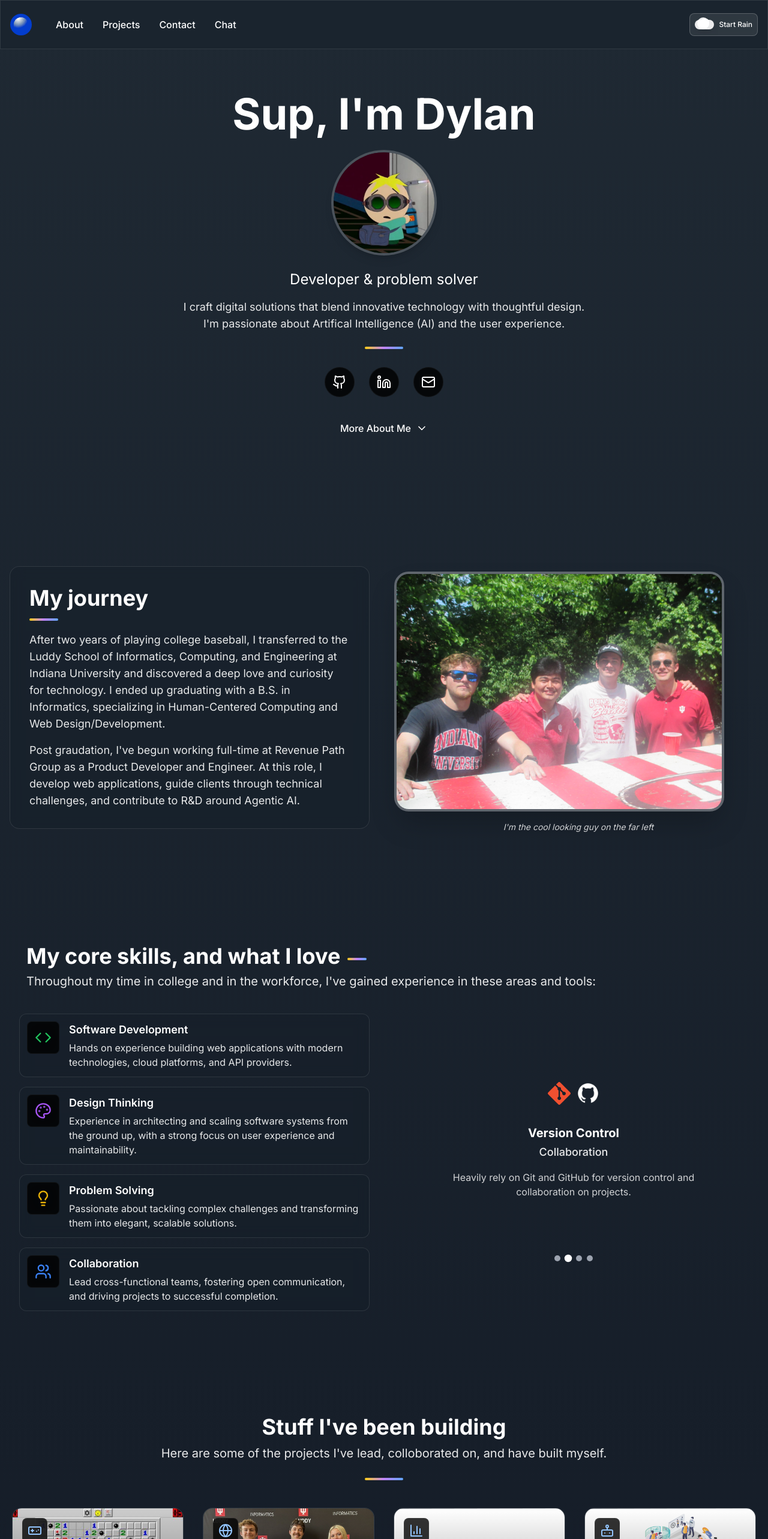
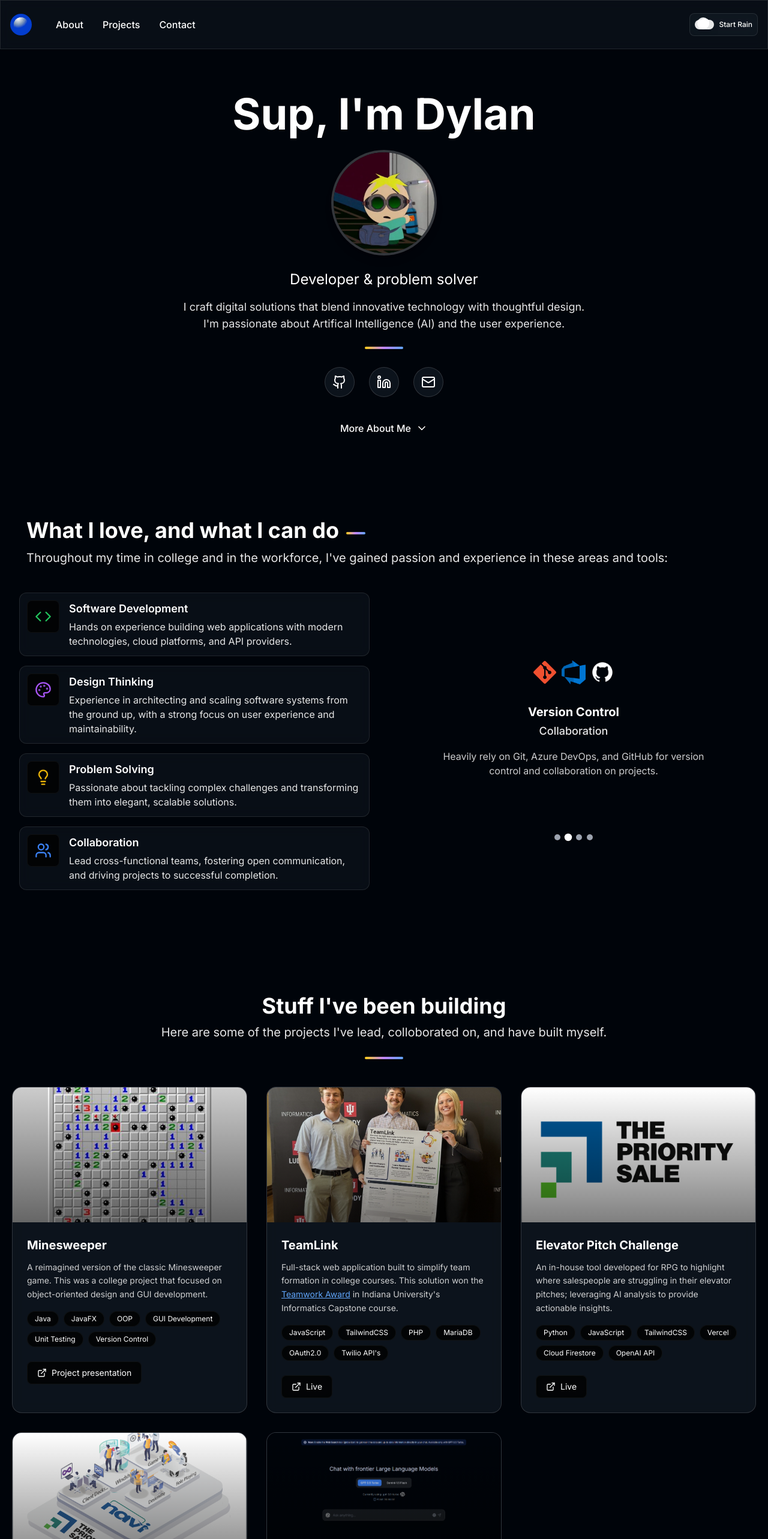
Before and after one commit to dylGray/dylans-web, a React (Vite) app: page / in a window 1280 px wide. Shown: the top 2566 px of the page at 60% size. Built offline with nearby package versions, Linux system fonts and the light colour scheme.

Commit message:
small ui changes

```diff
--- a/src/App.tsx
+++ b/src/App.tsx
@@ -2,12 +2,11 @@
 import { BrowserRouter as Router, Routes, Route, useLocation } from 'react-router-dom';
 import Header from './components/Header';
 import Hero from './components/Hero';
-import About from './components/About';
+// import About from './components/About';
 import Projects from './components/Projects';
 import Footer from './components/Footer';
 import RainDrops from './components/Rain';
 import Experience from './components/Experience';
-import ChatShowcase from './components/ChatShowcase';
 import AI from './components/Chat';
 
 function AppContent() {
@@ -29,10 +28,8 @@
             element={
               <>
                 <Hero />
-                <About />
                 <Experience />
                 <Projects />
-                <ChatShowcase />
               </>
             }
           />
--- a/src/components/About.tsx
+++ b/src/components/About.tsx
@@ -1,5 +1,3 @@
-import doodsImg from '../doods.png';
-
 const About = () => {
   return (
     <section id="about" className="md:pt-32 md:pb-20 p-16 px-4">
@@ -18,7 +16,7 @@
                 </p>
               </div>
           </div>
-          <div className="-mb-20 hidden lg:flex flex-col items-center relative">
+          {/* <div className="-mb-20 hidden lg:flex flex-col items-center relative">
             <img
               src={doodsImg}
               alt="Dylan and Doods"
@@ -26,7 +24,7 @@
               style={{ objectPosition: 'center' }}
             />
             <span className="text-sm text-white/80 italic drop-shadow-lg">I'm the cool looking guy on the far left</span>
-          </div>
+          </div> */}
         </div>
       </div>
     </section>
--- a/src/components/Chat.tsx
+++ b/src/components/Chat.tsx
@@ -363,7 +363,7 @@
               </div>
             )}
             <h2 className={`text-xl md:text-3xl mb-8 text-center px-1${selectedModel === 'gpt-3.5-turbo' ? ' md:pt-28' : ''}`}>
-              Chat with popular LLM's
+              Chat with frontier Large Language Models
             </h2>
           <div className="text-center mb-8">
             <div className="flex items-center justify-center gap-4 mb-6">
--- a/src/components/Experience.tsx
+++ b/src/components/Experience.tsx
@@ -31,13 +31,13 @@
 
 const ExperienceAndSlideshow: React.FC = () => {
   return (
-    <section className="w-full px-2 sm:px-4 lg:px-8 py-12">
+    <section id="about" className="w-full px-2 sm:px-4 lg:px-8 py-12">
         <div className="max-w-7xl mx-auto px-2">
-            <h2 className="text-2xl sm:text-4xl mb-2 font-bold text-white gap-3 px-1 text-center md:text-left">
-                My core skills, and what I love<span className="hidden md:inline-block ml-3 mb-1.5 w-8 h-1 bg-gradient-to-r from-yellow-400 via-purple-400 to-blue-400 rounded-full" />
+            <h2 className="text-xl sm:text-4xl mb-2 font-bold text-white gap-3 px-1 text-center md:text-left">
+                What I love, and what I can do<span className="hidden md:inline-block ml-3 mb-1.5 w-8 h-1 bg-gradient-to-r from-yellow-400 via-purple-400 to-blue-400 rounded-full" />
             </h2>
-            <p className="text-white/90 w-full text-sm md:text-xl mb-2 px-1 text-center md:text-left">
-                Throughout my time in college and in the workforce, I've gained experience in these areas and tools:
+            <p className="text-white/90 w-full text-sm md:text-xl my-3 px-1 text-center md:text-left">
+                Throughout my time in college and in the workforce, I've gained passion and experience in these areas and tools:
             </p>
             <div className="mx-auto text-center">
                 <span className="inline-block md:hidden mx-auto mt-2 w-16 h-1 bg-gradient-to-r from-yellow-400 via-purple-400 to-blue-400 rounded-full" />
--- a/src/components/Footer.tsx
+++ b/src/components/Footer.tsx
@@ -19,11 +19,9 @@
 
   return (
     <>
-    <div id="background-darken" className="mt-28"></div>
-      <div id="background-overlay"></div>
-        <footer id="contact" className="w-full bottom-0 left-0 z-50 bg-transparent">
+        <footer id="contact" className="glass w-full bottom-0 left-0 z-50 bg-transparent">
           <div className="mx-auto">
-            <div className="glass-dark rounded-2xl p-8 sm:p-12">
+            <div className="rounded-2xl p-8 sm:p-12">
               <div className="text-center mb-12">
                 <h2 className="text-3xl sm:text-4xl font-bold text-white mb-6">
                   Let's Connect
--- a/src/components/Header.tsx
+++ b/src/components/Header.tsx
@@ -52,11 +52,7 @@
 const RainToggleButton: React.FC<RainToggleProps> = ({ isRainOn, onToggle, className = '' }) => (
   <button
     onClick={onToggle}
-    className={`flex items-center space-x-2 px-2 py-2.5 rounded-lg transition-all duration-200 relative overflow-hidden ${
-      isRainOn
-        ? 'bg-blue-500/80 text-white hover:bg-blue-400/80'
-        : 'bg-white/10 text-white hover:bg-white/20'
-    } backdrop-blur-sm border border-white/20 hover:border-white/40 ${className}`}
+    className={`flex items-center space-x-2 px-2 py-2.5 rounded-lg transition-all duration-200 relative overflow-hidden glass text-white hover:glass-dark backdrop-blur-sm border border-white/20 hover:border-white/40 ${className}`}
     title={isRainOn ? 'Stop Rain' : 'Start Rain'}
   >
     <AnimatedCloud showRain={isRainOn} />
@@ -113,7 +109,7 @@
               <Link  to="/" className="flex items-center group mr-2" aria-label="Home">
               <img src={navIcon} alt="Home" className="w-8 h-8 md:w-9 md:h-9 rounded-full object-cover flex-shrink-0" />
               </Link>
-              {['About', 'Projects', 'Contact', 'Chat'].map((item) => (
+              {['About', 'Projects', 'Contact'].map((item) => (
                   <button
                     id="nav-links"
                     key={item}
@@ -154,7 +150,7 @@
                 >
                   <img src={navIcon} alt="Home" className="w-8 h-8 rounded-full object-cover flex-shrink-0" />
                 </Link>
-                {['About', 'Projects', 'Contact', 'Chat'].map((item) => (
+                {['About', 'Projects', 'Contact'].map((item) => (
                     <button
                       key={item}
                       onClick={() => {
--- a/src/components/Hero.tsx
+++ b/src/components/Hero.tsx
@@ -34,7 +34,7 @@
               href="https://github.com/dylGray"
               target="_blank"
               rel="noopener noreferrer"
-              className="glass-dark rounded-full p-3 group"
+              className="glass-medium rounded-full p-3 group"
             >
               <Github className="w-6 h-6 text-white transition-transform duration-200 group-hover:-rotate-12" />
             </a>
@@ -42,13 +42,13 @@
               href="https://www.linkedin.com/in/dylan-gray-255107217/"
               target="_blank"
               rel="noopener noreferrer"
-              className="glass-dark rounded-full p-3 group"
+              className="glass-medium rounded-full p-3 group"
             >
               <Linkedin className="w-6 h-6 text-white transition-transform duration-200 group-hover:rotate-12" />
             </a>
             <button
               type="button"
-              className="glass-dark rounded-full p-3 group"
+              className="glass-medium rounded-full p-3 group"
               onClick={() => {
                 const footer = document.getElementById('contact');
                 if (footer) {
--- a/src/components/Projects.tsx
+++ b/src/components/Projects.tsx
@@ -1,8 +1,9 @@
-import { ExternalLink, Github, Globe, BarChart3, Bot, Gamepad } from 'lucide-react';
+import { ExternalLink, Github } from 'lucide-react';
 import teamLinkImg from '../assets/images/team-link.jpeg';
 import tpsLogoImg from '../assets/images/tps-logo1.png';
 import naviStructureImg from '../assets/images/navi-structure1.png';
 import mineseeper from '../assets/images/minesweeper.jpg';
+import chatInterface from '../assets/images/chat-interface.png';
 
 declare module '*.jpeg';
 declare module '*.png';
@@ -14,7 +15,6 @@
       description: "A reimagined version of the classic Minesweeper game. This was a college project that focused on object-oriented design and GUI development.",
       image: mineseeper,
       technologies: ["Java", "JavaFX", "OOP", "GUI Development", "Unit Testing", "Version Control"],
-      icon: <Gamepad className="w-6 h-6" />,
       live: (
         <a
           href="https://cdnapisec.kaltura.com/p/1751071/embedPlaykitJs/uiconf_id/55382703?iframeembed=true&amp;entry_id=1_srbpvwcv&amp;config%5Bprovider%5D=%7B%22widgetId%22%3A%221_itf7o5gg%22%7D&amp;config%5Bplayback%5D=%7B%22startTime%22%3A0%7D"
@@ -46,7 +46,6 @@
       ),
       image: teamLinkImg,
       technologies: ["JavaScript", "TailwindCSS", "PHP", "MariaDB", "OAuth2.0", "Twilio API's"],
-      icon: <Globe className="w-6 h-6" />,
       live: "https://zion.luddy.indiana.edu/info-capstone-2025/teamlink"
     },
     {
@@ -54,7 +53,6 @@
       description: "An in-house tool developed for RPG to highlight where salespeople are struggling in their elevator pitches; leveraging AI analysis to provide actionable insights.",
       image: tpsLogoImg,
       technologies: ["Python", "JavaScript", "TailwindCSS", "Vercel", "Cloud Firestore", "OpenAI API"],
-      icon: <BarChart3 className="w-6 h-6" />,
       live: "https://priority-pitch.vercel.app/login"
     },
     {
@@ -62,12 +60,17 @@
       description: "A B2B sales tool designed to help sales teams improve their performance through AI-driven insights and proprietary data.",
       image: naviStructureImg,
       technologies: ["TypeScript", "React", "TailwindCSS", "PostgreSQL", "Azure", "Azure AI Foundry"],
-      icon: <Bot className="w-6 h-6" />,
+    },
+    {
+      title: "Playing with LLMs",
+      description: "Pet project where you can toggle between OpenAI and Google Large Language Models (LLMs). Actively integrating custom tools.",
+      image: chatInterface,
+      technologies: ["OpenAI API", "Google Gemini API", "Tool Calling", "Model Switching", "Tavily Search"],
     }
   ];
 
   return (
-    <section style={{ padding: '125px 20px 100px 20px' }} id="projects" className="px-4 sm:px-6 lg:px-8">
+    <section style={{ padding: '125px 20px 225px 20px' }} id="projects" className="px-4 sm:px-6 lg:px-8">
       <div className="max-w-7xl mx-auto">
         <div className="text-center mb-10">
           <h2 className="text-2xl sm:text-4xl lg:text-4xl font-bold text-white mb-2 leading-tight">
@@ -79,7 +82,7 @@
           <span className="inline-block w-16 h-1 mt-4 bg-gradient-to-r from-yellow-400 via-purple-400 to-blue-400 rounded-full" />
         </div>
 
-        <div className="grid grid-cols-1 md:grid-cols-2 xl:grid-cols-4 gap-8">
+        <div className="grid grid-cols-1 md:grid-cols-2 xl:grid-cols-3 gap-8">
           {projects.map((project, index) => (
             <div key={index} className="glass-medium rounded-2xl overflow-hidden transition-all duration-300 group">
               <div className="relative overflow-hidden">
@@ -90,9 +93,6 @@
                   style={{ height: '225px' }}
                 />
                 <div className="absolute inset-0 bg-gradient-to-t from-black/50 to-transparent" />
-                <div className="absolute top-4 left-4 glass-dark rounded-lg p-2 text-blue-300">
-                  {project.icon}
-                </div>
               </div>
 
               <div className="p-6">
--- a/src/components/Slideshow.tsx
+++ b/src/components/Slideshow.tsx
@@ -10,6 +10,8 @@
 import graphApiIcon from '../assets/images/graphapi-icon.png';
 import googleApiIcon from '../assets/images/googleapi-icon.png';
 import twilioApiIcon from '../assets/images/twilio-logo.png';
+import azureDevOps from '../assets/images/ado.webp';
+
 
 interface TechTool {
   id: number;
@@ -42,10 +44,11 @@
     icon: (
       <div className="flex items-center justify-center gap-2">
         <img src={gitIcon} alt="Git" className="w-10 h-10 object-contain" />
+        <img src={azureDevOps} alt="Azure DevOps" className="w-10 h-10 object-contain" />
         <img src={githubIcon} alt="GitHub" className="w-10 h-10 object-contain" />
       </div>
     ),
-    description: "Heavily rely on Git and GitHub for version control and collaboration on projects.",
+    description: "Heavily rely on Git, Azure DevOps, and GitHub for version control and collaboration on projects.",
     color: 'text-orange-600'
   },
   {
@@ -59,7 +62,7 @@
         <img src={claudeIcon} alt="Claude" className="w-10 h-10 object-contain" />
       </div>
     ),
-    description: "I leverage LLM's like ChatGPT, Gemini, and Claude to boost productivity and build innovative solutions.",
+    description: "I leverage LLMs like ChatGPT, Gemini, and Claude to boost productivity and build innovative solutions.",
     color: 'text-purple-600'
   },
 {
--- a/src/index.css
+++ b/src/index.css
@@ -11,16 +11,13 @@
 
 body {
   font-family: 'Inter', sans-serif;
-  /* Dark rainy sky gradient */
-  background-color: #0a0f1a;
-  background-image: linear-gradient(180deg, #1f2933 0%, #0e1420 100%);
+  background-color: #00040a;
   color: #e0e7ff;
   min-height: 100vh;
   overflow-x: hidden;
 }
 
 .glass {
-  /* Darker misty glass */
   background: rgba(20, 30, 40, 0.4);
   backdrop-filter: blur(10px);
   border: 1px solid rgba(255, 255, 255, 0.1);
```
Also changed, not shown: src/assets/images/ado.webp (added), src/assets/images/chat-interface.png.
